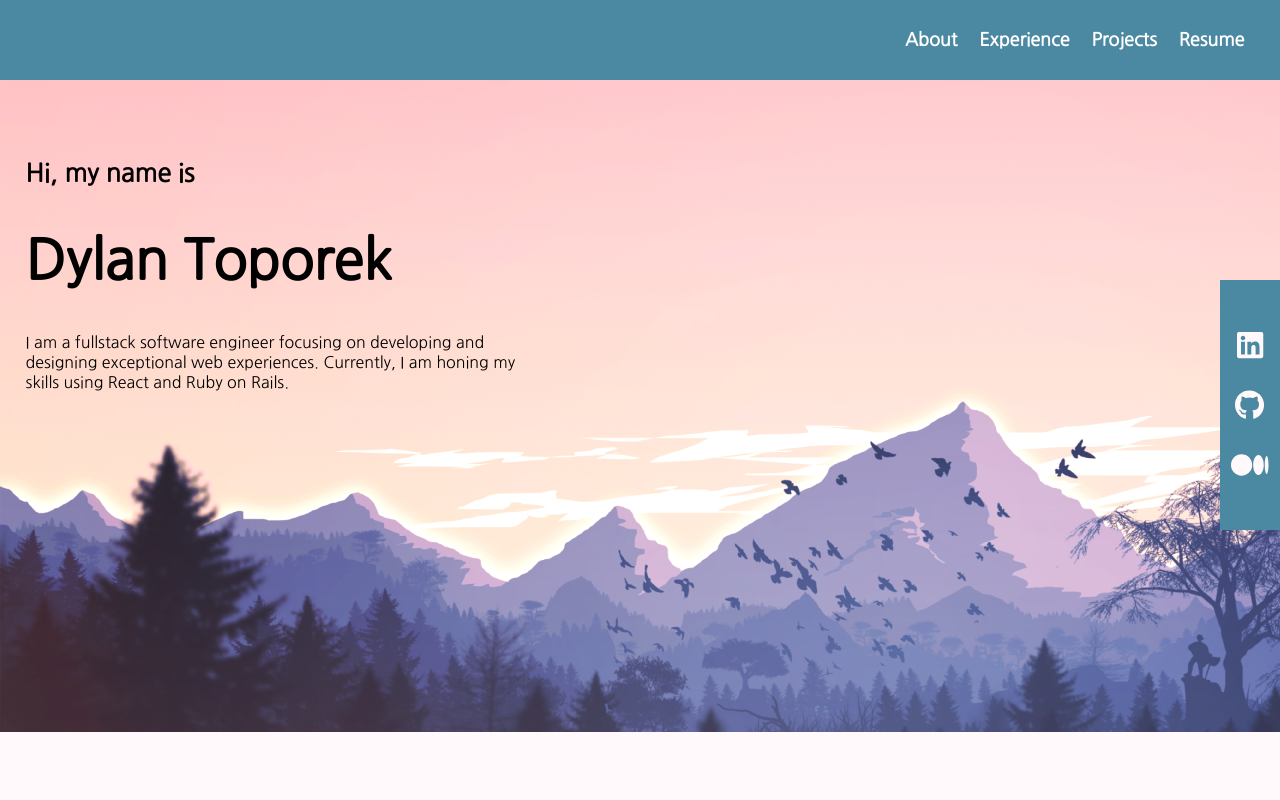
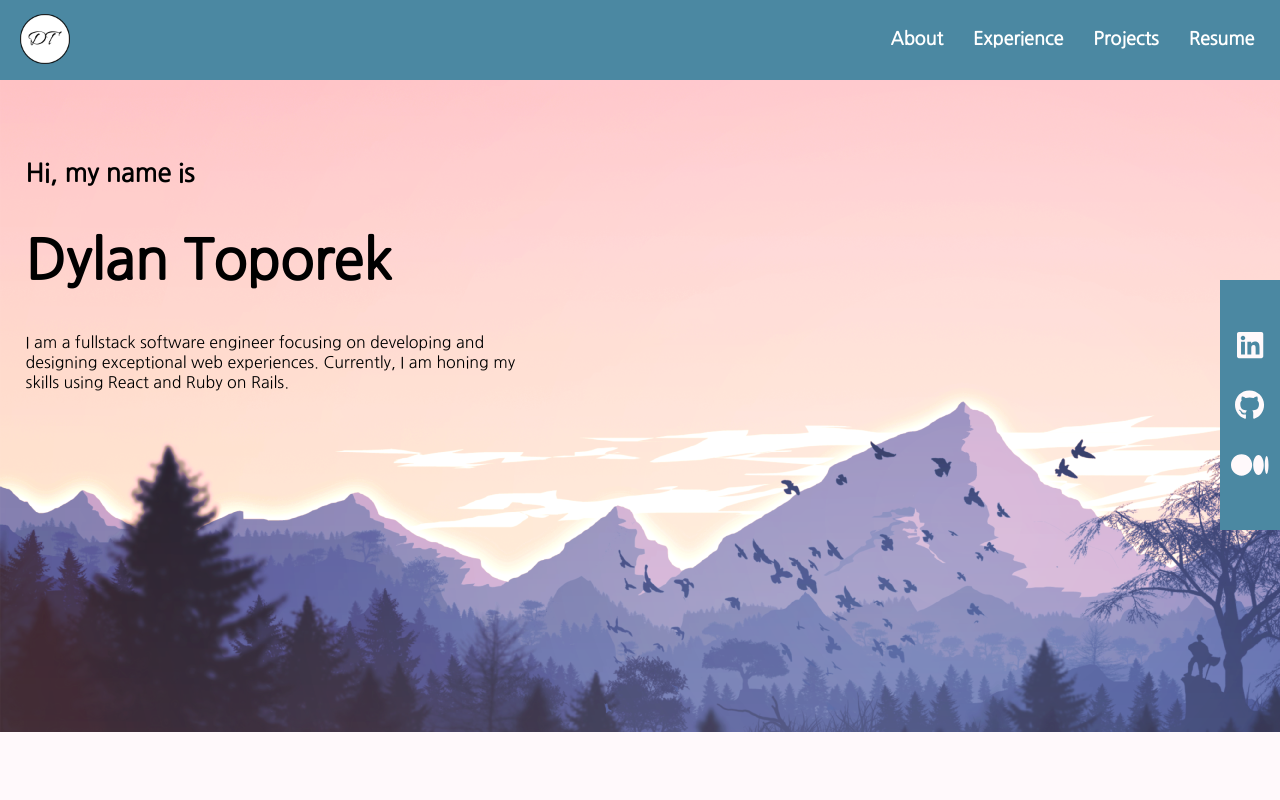
Before and after one commit to dylantoporek/portfolio-project, a React (Create React App) app: page / in a window 1280 px wide. Shown: the top 800 px of the page. Built offline with nearby package versions, Linux system fonts and the light colour scheme.

Commit message:
navbar updates

```diff
--- a/src/components/Navbar/Navbar.js
+++ b/src/components/Navbar/Navbar.js
@@ -2,9 +2,14 @@ import React from "react";
 import { NavLink } from "react-router-dom";
 import PageNav from "../PageNav/PageNav";
 import '../Navbar/index.scss'
+import logo from '../../images/logo.png'
 
 function Navbar({selectedPage}){
 
+    function handleClick(){
+        const section = document.getElementById('home-container')
+        section.scrollIntoView( { behavior: 'smooth', block: 'start' } )
+    }
 
     // function handleScrollToTop(){
     //     window.scrollTo(0, 0)
@@ -26,6 +31,15 @@ function Navbar({selectedPage}){
 
     return (
         <div id='navbar-container'>
+            <div>
+                <img onClick={handleClick} style={{
+                position: 'relative',
+                left: '20px',
+                width: '50px',
+                cursor: 'pointer',
+                zIndex: 10,
+                }} src={logo}/>
+            </div>
             <PageNav/>
         </div>
 
--- a/src/components/Navbar/index.scss
+++ b/src/components/Navbar/index.scss
@@ -8,7 +8,7 @@
     width: 100%;
     height: 10%;
     align-items: center;
-    justify-content: flex-end;
+    justify-items: center;
     z-index: 10000;
     background-color: #4B88A2;
     color: white;
--- a/src/components/PageNav/PageNav.js
+++ b/src/components/PageNav/PageNav.js
@@ -1,5 +1,6 @@
 import React from "react";
 import '../PageNav/index.scss'
+
 function PageNav(){
 
     const openInNewTab = url => {
@@ -21,6 +22,8 @@ function PageNav(){
         }
     }
     const pageNavHelper = <div id='page-nav-container'>
+
+
         <a className="page-nav" id='About' onClick={findMySection}>About</a>
         <a className="page-nav" id='Experience' onClick={findMySection}>Experience</a>
         <a className="page-nav" id='Projects' onClick={findMySection}>Projects</a>
--- a/src/components/PageNav/index.scss
+++ b/src/components/PageNav/index.scss
@@ -3,20 +3,22 @@
 #page-nav-container{
     display: flex;
     flex-direction: row;
-    position: relative;
-    right: 25%;
+    align-self: flex-end;
+    justify-self: flex-end;
+    position: absolute;
+    width: 90%;
+    right: 2%;
     z-index: 100;
     color: white;
     font-weight: bold;
     font-size: 18px;
-    justify-content: center;
-    align-content: center;
+    justify-content: flex-end;
+    top: 35%;
+    gap: 30px;
 
     .page-nav{
         position: relative;
         cursor: pointer;
-        padding-right: 4%;
-        padding-left: 4%;
     }
 
     #resume-link{
```
Also changed, not shown: src/images/logo.png (added).
